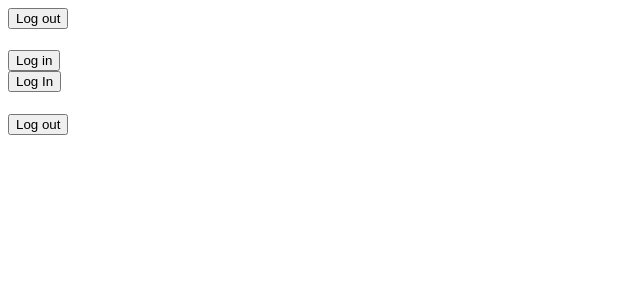
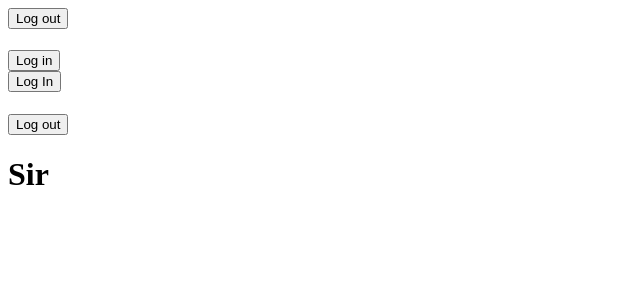
Before and after one commit to bmhuyquoc104/learn-ts, a React (Vite) app in the folder learn-react-ts/: page / in a window 1280 px wide. Shown: the top 300 px of the page, without its empty margins (0-640 px from the left). Built offline with nearby package versions, Linux system fonts and the light colour scheme.

Commit message:
16. Learn component props typescript
component

```diff
--- a/learn-react-ts/src/App.tsx
+++ b/learn-react-ts/src/App.tsx
@@ -1,6 +1,6 @@
 import { useState } from "react";
 import Header from "./components/Header";
-import Profile from "./components/Profile";
+// import Profile from "./components/Profile";
 import Counter from "./components/state/Counter";
 import Status from "./components/Status";
 import { UseContextProvider } from "./components/context/UserContext";
@@ -9,6 +9,8 @@ import User from "./components/context/User";
 import Employee from "./components/context/Employee";
 import Button from "./components/Button";
 import Input from "./components/Input";
+import Profile from "./components/Component Prop/Profile";
+import Home from "./components/Component Prop/Home";
 
 // import User from "./components/state/User";
 function App() {
@@ -59,6 +61,7 @@ function App() {
       <EmployeeProvider>
         <Employee />
       </EmployeeProvider>
+      <Home isLoggedIn={true} component={Profile} />
     </div>
   );
 }
--- /dev/null
+++ b/learn-react-ts/src/components/Component Prop/Home.tsx
@@ -0,0 +1,21 @@
+import React from 'react'
+import Login from "./Login"
+import { ProfileProps } from './Profile'
+
+type componentProp = {
+  isLoggedIn : boolean,
+  component: React.ComponentType<ProfileProps>
+}
+
+function Home({isLoggedIn,component:Component}:componentProp) {
+  return (
+    <div>
+      {isLoggedIn ?
+      (<Component name = "Sir"/>) :
+       <Login />
+       }
+    </div>
+  )
+}
+
+export default Home
--- /dev/null
+++ b/learn-react-ts/src/components/Component Prop/Login.tsx
@@ -0,0 +1,9 @@
+import React from 'react'
+
+function Login() {
+  return (
+    <div>Login</div>
+  )
+}
+
+export default Login
--- /dev/null
+++ b/learn-react-ts/src/components/Component Prop/Profile.tsx
@@ -0,0 +1,11 @@
+import React from "react";
+
+export type ProfileProps = {
+  name: string;
+};
+
+function Profile({ name }: ProfileProps) {
+  return <h1>{name}</h1>;
+}
+
+export default Profile;
```
